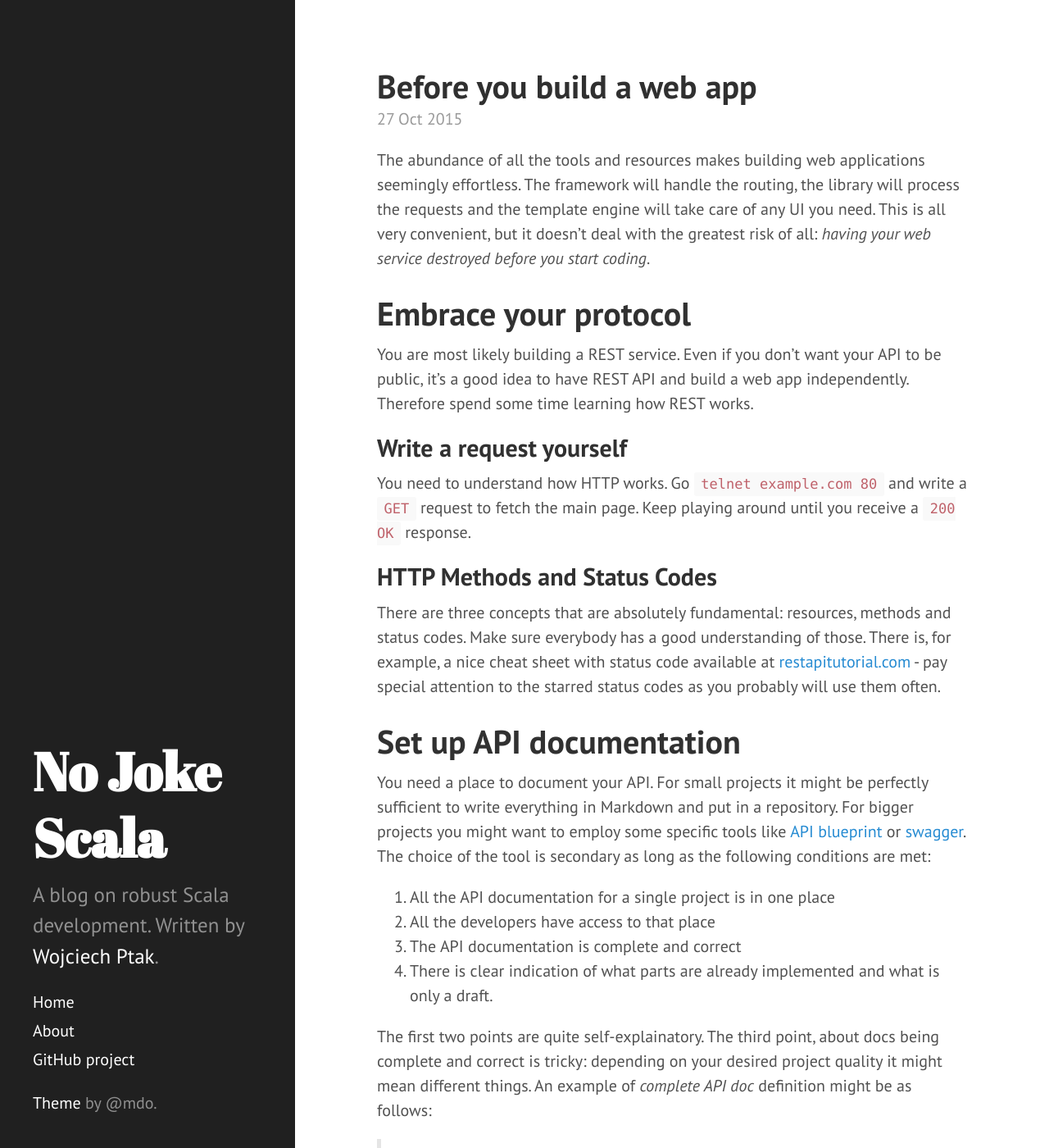
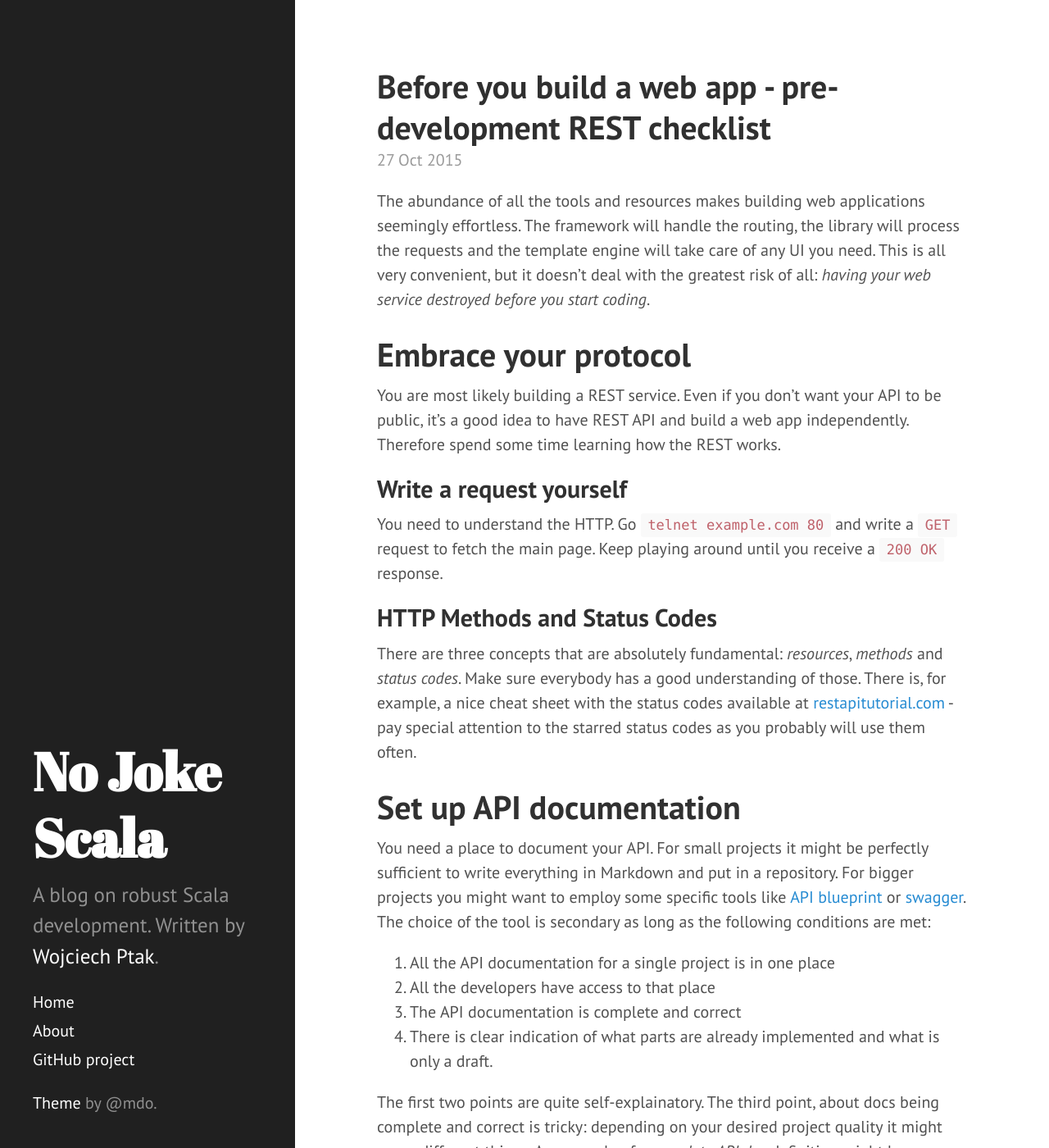
Before and after one commit to WojciechP/nojokescala, a Jekyll site: the page built from _posts/2015-10-27-before-you-build-a-web-app.md, in a window 1280 px wide and 1400 px high. Shown: the whole window at 82% size. Built offline with Jekyll 4.4.1, drawn with Linux system fonts in a browser that asks for light colours; Markdown is read by kramdown in place of the engine named in the settings; comment, search, counter and statistics services are not loaded; some of the changed text lies outside the part shown.

Commit message:
Editorial fixes

```diff
--- a/_posts/2015-10-27-before-you-build-a-web-app.md
+++ b/_posts/2015-10-27-before-you-build-a-web-app.md
@@ -1,6 +1,6 @@
 ---
 layout: post
-title: "Before you build a web app"
+title: "Before you build a web app - pre-development REST checklist"
 date: "2015-10-27 15:34"
 snippet: >
   Try not to fail before you write a single line of code
@@ -21,17 +21,17 @@ before you start coding*.
 You are most likely building a REST service.
 Even if you don't want your API to be public, it's a good idea
 to have REST API and build a web app independently. Therefore spend
-some time learning how REST works.
+some time learning how the REST works.
 
 ## Write a request yourself
-You need to understand how HTTP works. Go `telnet example.com 80` and
+You need to understand the HTTP. Go `telnet example.com 80` and
 write a `GET` request to fetch the main page. Keep playing around until
 you receive a `200 OK` response.
 
 ## HTTP Methods and Status Codes
-There are three concepts that are absolutely fundamental: resources, methods and
-status codes. Make sure everybody has a good understanding of those.
-There is, for example, a nice cheat sheet with status code available
+There are three concepts that are absolutely fundamental: *resources*, *methods* and
+*status codes*. Make sure everybody has a good understanding of those.
+There is, for example, a nice cheat sheet with the status codes available
 at [restapitutorial.com](http://www.restapitutorial.com/httpstatuscodes.html) -
 pay special attention to the starred status codes as you probably will use
 them often.
@@ -52,7 +52,7 @@ tool is secondary as long as the following conditions are met:
 The first two points are quite self-explainatory. The third point,
 about docs being complete and correct is tricky: depending on your
 desired project quality it might mean different things. An example
-of *complete API doc* definition might be as follows:
+of a *complete API doc* definition might be as follows:
 
 > All the endpoints have documented url params, payloads and response bodies.
 
```
